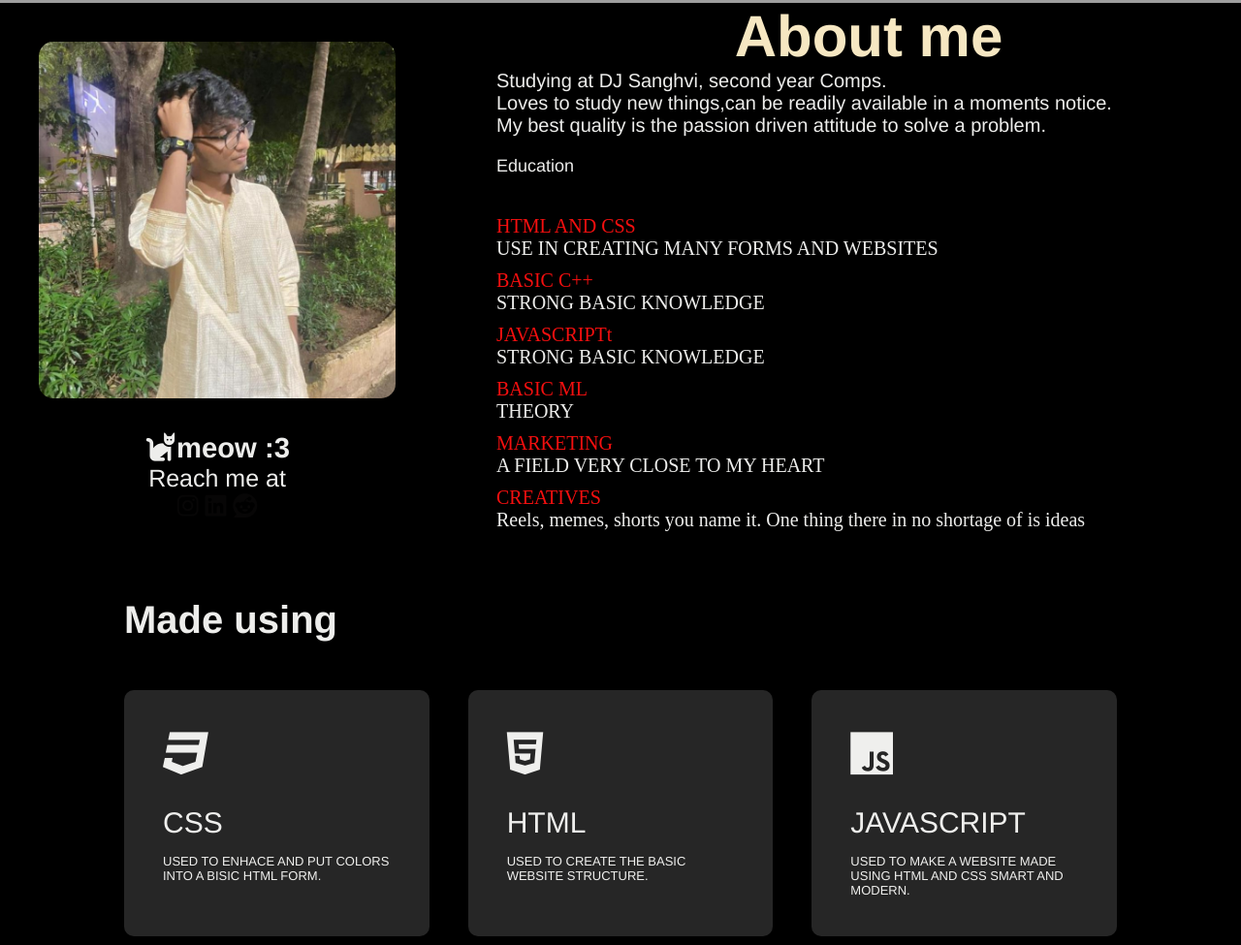
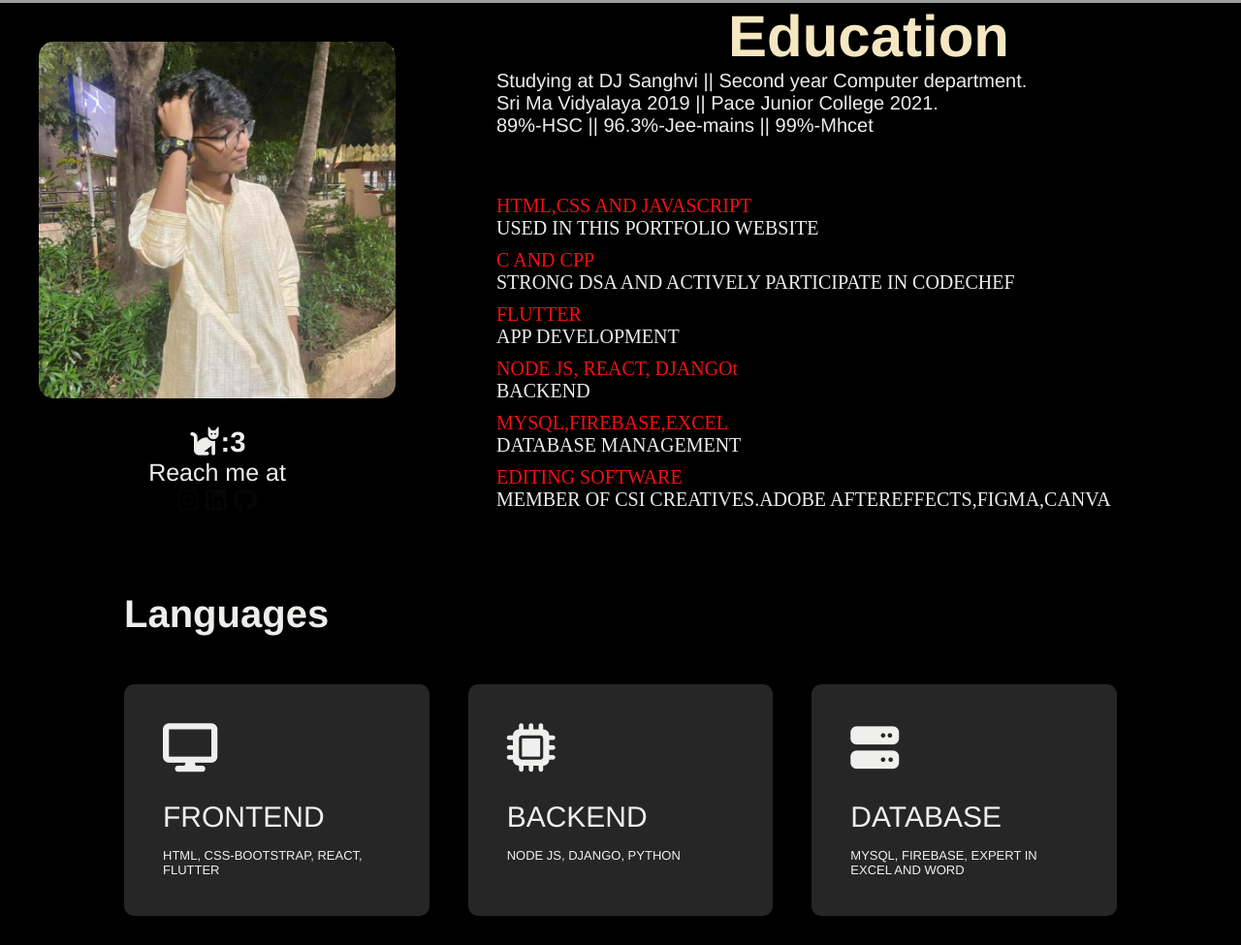
Before and after one commit to HaardhikK/portfolio, a plain HTML site: page index.html in a window 1280 px wide. Shown: the part 797-1772 px from the top of the page at 97% size. Drawn offline with Linux system fonts and the light colour scheme; grey boxes are pictures that could not be loaded.

Commit message:
Update index.html

```diff
--- a/index.html
+++ b/index.html
@@ -1,4 +1,3 @@
-<!DOCTYPE html>
 <html lang="en">
 <head>
     <meta charset="UTF-8">
@@ -12,7 +11,7 @@
     <div id="header">
         <div class="top" id="top">
             <nav>
-                <img src="./logo3.jpg" class="logo">
+                <img src="./whitesmoke.gif" class="logo">
                 <ul id="sidemenu">
                   <li> <a href="#top">Home</a></li>
                   <li> <a href="#about">About Me</a></li>
@@ -24,8 +23,8 @@
 
             </nav>
             <div class="header-text" id="top">
-                <p>Front-end</p>
-                <h1>hello H<span>aa</span>rd<span>h</span>ik here (☉｡☉)<span>!</span> </h1>
+                <p>Full-stack App-dev </p>
+                <h1>hello <u>H<span>aa</span>rd<span>h</span>ik</u> here <span>!</span> </h1>
 
             </div>
         </div>
@@ -41,36 +40,37 @@
                         <br>
                         <br>
                         <div class="black">
-                        <h3><i class="fa-solid fa-cat"></i>meow :3</h3>
+                        <h3><i class="fa-solid fa-cat"></i>:3</h3>
                         <p>Reach me at</p></div>
                         <div class="social-icon" id="red">
                             <a href="https://instagram.com/haardhik_173?igshid=YmMyMTA2M2Y="><i class="fa-brands fa-instagram"></i></a>
                             <a href="https://www.linkedin.com/in/haardhik-kunder-31766b235"><i class="fa-brands fa-linkedin"></i></a>
-                            <a href="https://youtu.be/dQw4w9WgXcQ"><i class="fa-brands fa-reddit"></i></a>
+                            <a href="https://github.com/HaardhikK"><i class="fa-brands fa-github"></i></i></a>
                         </div>
                     </div>
                 </div>
 
                 <div class="about-col-2">
-                    <h1 class="subtitle" id="about">About me</h1>
-                    <p>Studying at DJ Sanghvi, second year Comps.<br>
-                        Loves to study new things,can be readily available in a moments notice.
-                        <br>My best quality is the passion driven attitude to solve a problem.
+                    <h1 class="subtitle" id="about">Education</h1>
+                    <p>Studying at DJ Sanghvi || Second year Computer department.<br>
+                       Sri Ma Vidyalaya 2019 || Pace Junior College 2021.
+                        <br>89%-HSC || 96.3%-Jee-mains || 99%-Mhcet
 
                     </p>
                     <div class="tab-titles">
-                        <p class="tab-links active-link" onclick="opentab('education')">Education</p>
+                        <p class="tab-links active-link" onclick="opentab('education')"></p>
 
 
                     </div>
                     <div class="tab-contents active-tab" id="education">
                         <ul>
-                            <li><span>HTML AND CSS</span><br>USE IN CREATING MANY FORMS AND WEBSITES</li>
-                            <li><span>BASIC C++</span><br>STRONG BASIC KNOWLEDGE</li>
-                            <li><span>JAVASCRIPTt</span><br>STRONG BASIC KNOWLEDGE</li>
-                            <li><span>BASIC ML</span><br>THEORY</li>
-                            <li><span>MARKETING</span><br>A FIELD VERY CLOSE TO MY HEART</li>
-                            <li><span>CREATIVES</span><br>Reels, memes, shorts you name it. One thing there in no shortage of is ideas </li>
+                            <li><span>HTML,CSS AND JAVASCRIPT</span><br>USED IN THIS PORTFOLIO WEBSITE</li>
+                            <li><span>C AND CPP</span><br>STRONG DSA AND ACTIVELY PARTICIPATE IN CODECHEF </li>
+                            <li><span>FLUTTER</span><br>APP DEVELOPMENT</li>
+                            <li><span>NODE JS, REACT, DJANGOt</span><br>BACKEND</li>
+                            <li><span>MYSQL,FIREBASE,EXCEL</span><br>DATABASE MANAGEMENT</li>
+                            <li><span>EDITING SOFTWARE</span><br>MEMBER OF CSI CREATIVES.ADOBE AFTEREFFECTS,FIGMA,CANVA</li>
+
 
 
                         </ul>
@@ -84,24 +84,24 @@
       <!-- ---MADE USING BLAH BLAH -->
 <div id="services">
     <div class="top">
-        <h1 class="subtile">Made using</h1>
+        <h1 class="subtile">Languages </h1>
         <div class="services-list">
             <div>
-                <i class="fa-brands fa-css3"></i>
-                <h2>CSS</h2>
-                <p> USED TO ENHACE AND PUT COLORS INTO A BISIC HTML FORM. </p>
+                <i class="fa-solid fa-display"></i>
+                <h2>FRONTEND</h2>
+                <p> HTML, CSS-BOOTSTRAP, REACT, FLUTTER </p>
 
             </div>
             <div>
-                <i class="fa-brands fa-html5"></i>
-                <h2>HTML</h2>
-                <p> USED TO CREATE THE BASIC WEBSITE STRUCTURE.</p>
+                <i class="fa-sharp fa-solid fa-microchip"></i>
+                <h2>BACKEND</h2>
+                <p> NODE JS, DJANGO, PYTHON </p>
 
             </div>
             <div>
-                <i class="fa-brands fa-js"></i>
-                <h2>JAVASCRIPT</h2>
-                <p> USED TO MAKE A WEBSITE MADE USING HTML AND CSS SMART AND MODERN.</p>
+                <i class="fa-solid fa-server"></i>
+                <h2>DATABASE</h2>
+                <p> MYSQL, FIREBASE, EXPERT IN EXCEL AND WORD</p>
 
             </div>
         </div>
@@ -115,7 +115,7 @@
             <div class="social-icons">
                     <a href="https://instagram.com/haardhik_173?igshid=YmMyMTA2M2Y="><i class="fa-brands fa-instagram"></i></a>
                     <a href="https://www.linkedin.com/in/haardhik-kunder-31766b235"><i class="fa-brands fa-linkedin"></i></a>
-                    <a href="https://youtu.be/dQw4w9WgXcQ"><i class="fa-brands fa-reddit"></i></a>
+                    <a href="https://github.com/HaardhikK"><i class="fa-brands fa-github"></i></a>
 
 
 
```
